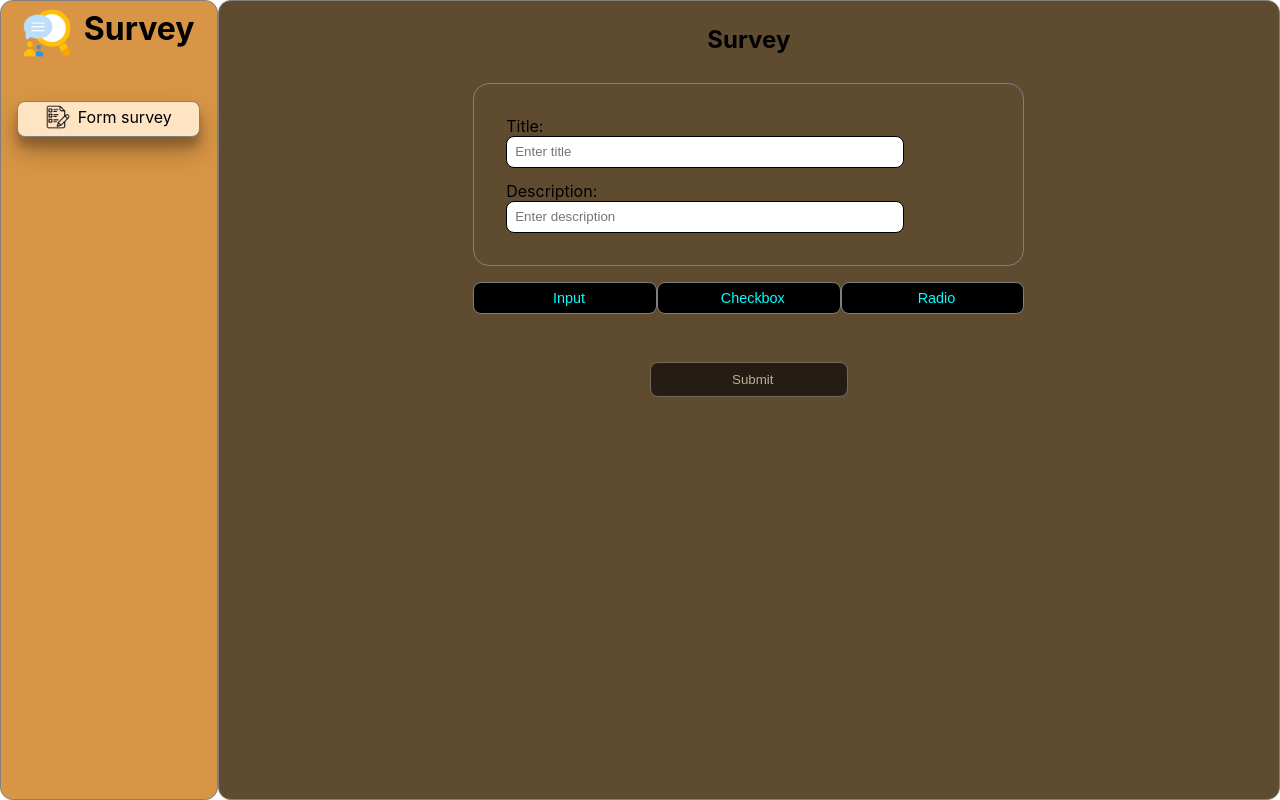
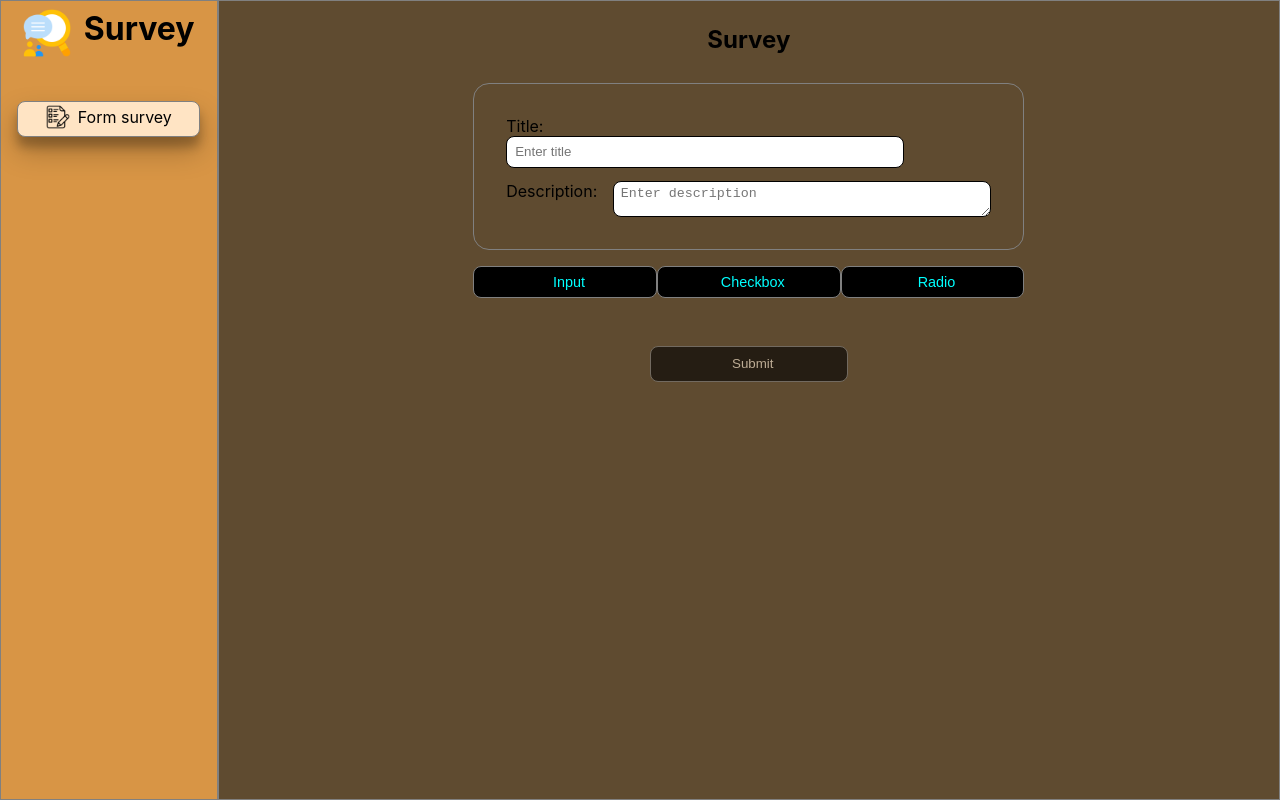
Before and after one commit to rutyak/Survey-exercise-, a React (Create React App) app: page / in a window 1280 px wide. Built offline with nearby package versions, Linux system fonts and the light colour scheme.

Commit message:
corrected-some-corrections

```diff
--- a/package.json
+++ b/package.json
@@ -14,13 +14,14 @@
     "react": "^18.2.0",
     "react-dom": "^18.2.0",
     "react-scripts": "5.0.1",
+    "react-toastify": "^10.0.4",
     "typescript": "^4.9.5",
     "web-vitals": "^2.1.4"
   },
   "homepage": "https://rutyak.github.io/Survey-exercise-",
   "scripts": {
     "predeploy": "npm run build",
-   "deploy": "gh-pages -d build",
+    "deploy": "gh-pages -d build",
     "start": "react-scripts start",
     "build": "react-scripts build",
     "test": "react-scripts test",
--- a/src/Navbar/Navbar.css
+++ b/src/Navbar/Navbar.css
@@ -2,7 +2,6 @@
     width: 17%;
     height: 100%;
     border: 1px solid gray;
-    border-radius: 0.8rem;
     background: #d89545
 }
 
--- a/src/Pages/formBlock/Form.css
+++ b/src/Pages/formBlock/Form.css
@@ -5,7 +5,6 @@
     flex-direction: column;
     align-items: center;
     border: 1px solid gray;
-    border-radius: 0.8rem;
     background: #5f4b30;
 }
 
@@ -35,8 +34,20 @@
     margin-right: 4rem;
 }
 
+.desc{
+    display: flex;
+}
 .desc label{
     margin-right: 1rem;
+}
+
+.desc textarea{
+    width: 81.4%;
+    margin: -top;
+    padding-top: 0.3rem;
+    padding-left: 0.4rem;
+    border: 1px solid black;
+    border-radius: 0.5rem;
 }
 
 .title-desc input{
@@ -69,7 +80,7 @@
 }
 
 .questions input{
-    width: 100%;
+    width: 99%;
     height: 2.3rem;
     border: 1px solid black;
     border-radius: 0.5rem;
@@ -116,3 +127,23 @@
     background: #0f785a;
     margin-left: 0.5rem;
 }
+
+::-webkit-scrollbar {
+    width: 10px;
+    margin-left: 0.5rem;
+  }
+
+
+  ::-webkit-scrollbar-track {
+    box-shadow: inset 0 0 5px grey;
+    border-radius: 20px;
+  }
+
+  ::-webkit-scrollbar-thumb {
+    background: #272121;
+    border-radius: 10px;
+  }
+
+  ::-webkit-scrollbar-thumb:hover {
+    background: rgb(141, 124, 124);
+  }
--- a/src/Pages/formBlock/Form.tsx
+++ b/src/Pages/formBlock/Form.tsx
@@ -1,13 +1,14 @@
 import React, { useState } from 'react'
 import './Form.css'
+import { toast } from 'react-toastify';
 
 
 const Form = () => {
 
   let optId = Math.ceil(Math.random()* 1000);
-  console.log('optId',optId);
 
-  const [error, setError] = useState<boolean>(false);
+
+  const [disable, setDisable] = useState<boolean>(true);
 
   type typeTitleDesc = {
     title: string,
@@ -23,31 +24,15 @@ const Form = () => {
     text:string
   }
 
-  type queType = {
-    type: string,
-    question: string,
-    options: optType[]
-  }
-
-  const initialize = [{
-    id:1,
-    text:''
-  }]
-  const [que, setQue] = useState<queType[]>([{ type: '', question: '', options: initialize}])
+  const [que, setQue] = useState<any>([])
 
   function addQuestion(type: string) {
 
-    if(titleDesc.title === '' || titleDesc.desc === ''){
-      setError(true);
-    }
-    else{
-      setError(false);
-      const opt = type!=='input'? [{id:optId, text:''}] : [];
+      const opt = [{id:optId, text:''},{id:optId+1, text:''}];
       setQue([
         ...que,
-        { type: type, question: '', options: opt }
+        type!=='input'? { type: type, question: '', options: opt } : { type: type, question: ''}
       ])
-    }
   }
 
   function handleQuestions(e: React.ChangeEvent<HTMLInputElement>, index: number) {
@@ -77,11 +62,8 @@ const Form = () => {
   }
 
   function handleRemove(e:any, index: number, optIndex: number, id:number){
-    console.log('index: ',optIndex)
-    console.log('handleRemove clicked')
+
     const removed = que[index]?.options?.filter((opt:any,i:number)=>(id !== opt.id));
-    console.log('removed: ',removed)
-
      const copyQue = [...que];
 
      copyQue[index] = {
@@ -91,8 +73,11 @@ const Form = () => {
      setQue(copyQue)
   }
 
-  console.log('que',que)
-  console.log('titleDesc',titleDesc)
+  function handleSubmitForm(e:any){
+    e.preventDefault();
+    console.log(que)
+    toast.success('Submit Successfully!!')
+  }
 
   return (
     <div className='form-container'>
@@ -116,8 +101,7 @@ const Form = () => {
           </div>
           <div className='desc'>
             <label htmlFor="desc">Description:</label>
-            <input
-            type="text"
+            <textarea
             id='desc'
             placeholder='Enter description'
             onChange={(e)=>
@@ -129,7 +113,6 @@ const Form = () => {
             required
             />
           </div>
-          {error?<p style={{'color':'red', 'textAlign':'center', 'marginTop': '1rem'}}>Please fill all the fields</p>:''}
         </div>
         <div className='input-type-btn'>
           <button onClick={() => addQuestion('input')}>
@@ -143,7 +126,7 @@ const Form = () => {
           </button>
         </div>
         <div className='questions'>
-          <form action="">
+          <form action="" onSubmit={(e)=>handleSubmitForm(e)}>
           {
             que?.map((ques: any, index: number) => {
               return (
@@ -175,7 +158,7 @@ const Form = () => {
             })
           }
           <div className='submit-btn'>
-            <input type='submit'/>
+            <input type='submit' disabled={que.length===0}/>
           </div>
         </form>
         </div>
--- a/src/index.tsx
+++ b/src/index.tsx
@@ -3,12 +3,15 @@ import ReactDOM from 'react-dom/client';
 import './index.css';
 import App from './App';
 import reportWebVitals from './reportWebVitals';
+import { ToastContainer, toast } from 'react-toastify';
+import 'react-toastify/dist/ReactToastify.css';
 
 const root = ReactDOM.createRoot(
   document.getElementById('root') as HTMLElement
 );
 root.render(
   <React.StrictMode>
+    <ToastContainer/>
     <App />
   </React.StrictMode>
 );
```
Also changed, not shown: 1 other file (tests, documents, lock files or other folders).
